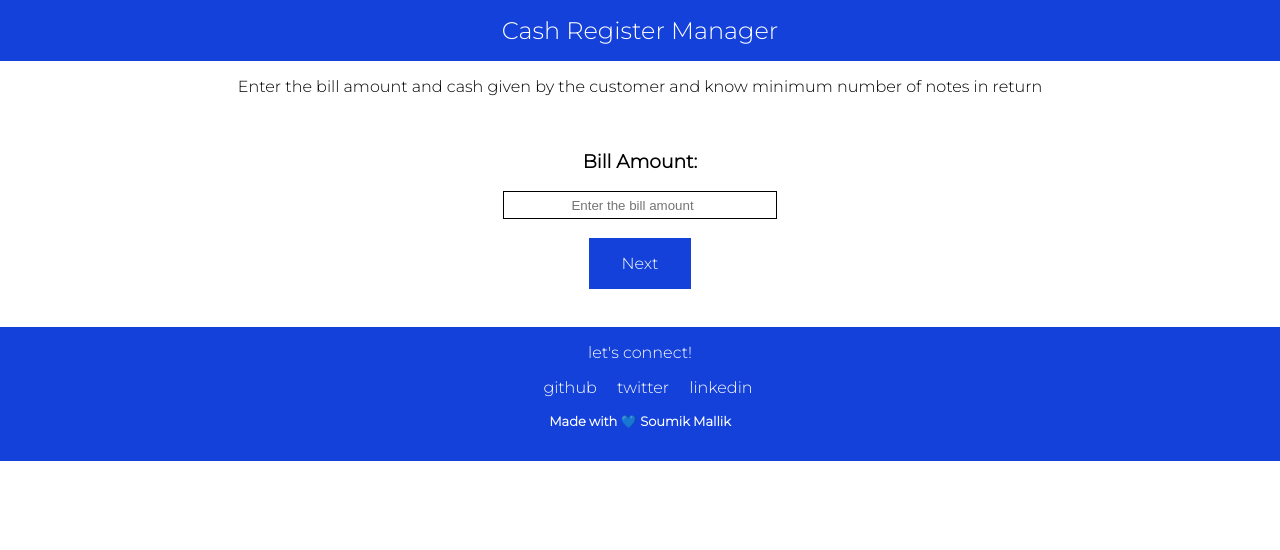
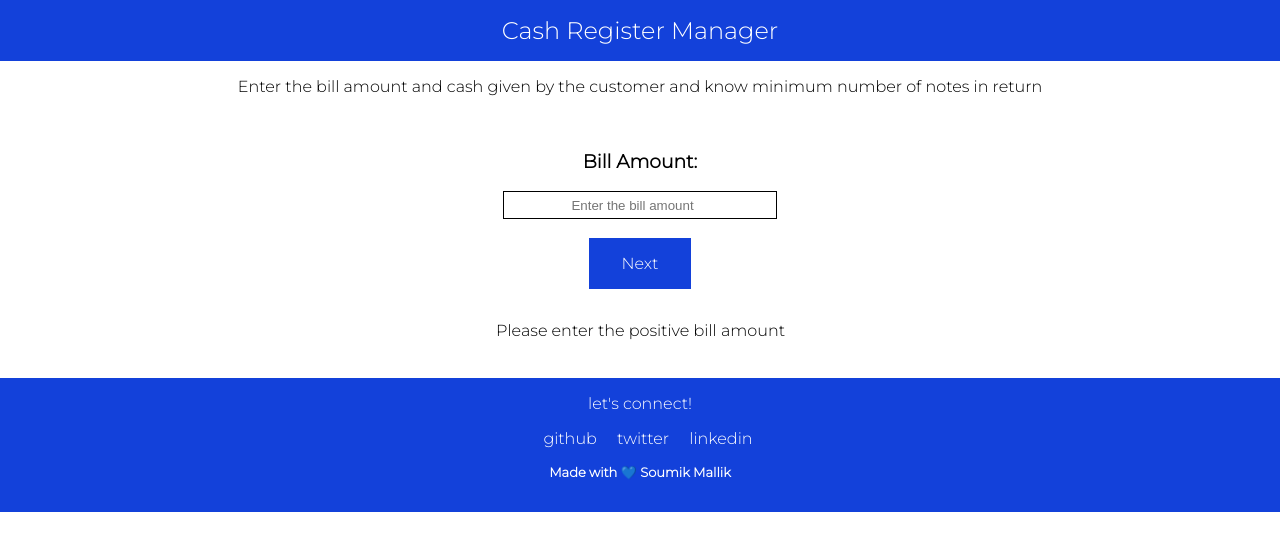
Before and after one commit to smkmallik/Neogcamp-level0-mark10, a plain HTML site: page index.html in a window 1280 px wide. Both pictures are taken after a click on the button "Next". Drawn offline with Linux system fonts and the light colour scheme.

Commit message:
fix:- added the validation message for negative value
Added the validation message for negative value

```diff
--- a/app.js
+++ b/app.js
@@ -14,6 +14,7 @@ var returnChangeDiv = document.querySelector("#return-change-div");
 
 // Errors
 var billAmountError = document.querySelector("#bill-amount-error");
+var billAmountNegativeError = document.querySelector('#bill-amount-negative-error');
 var cashLessThanBillError = document.querySelector("#cash-given-error-1")
 var noReturnChangeError = document.querySelector("#cash-given-error-2");
 var noInputCashGivenError = document.querySelector("#cash-given-error-3");
@@ -36,6 +37,7 @@ function billAmountNextClickHandler() {
     var billAmount = Number(billAmountInput.value);
     if(billAmount < 1) {
         billAmountDiv.style.display = "block";
+        billAmountNegativeError.style.display = 'block'
     } else if(billAmount === 0) {
         billAmountError.style.display = "block";
     }
--- a/index.html
+++ b/index.html
@@ -20,6 +20,7 @@
         <br>
         <button type="button" id="bill-amount-button">Next</button>
         <p id="bill-amount-error" style="text-align: center;">You haven't entered any amount. Enter the bill amount!</p>
+        <p id="bill-amount-negative-error">Please enter the positive bill amount</p>
     </div>
 
     <br>
--- a/styles.css
+++ b/styles.css
@@ -56,6 +56,13 @@ table, th, td{
 
 }
 
+#bill-amount-negative-error {
+    display: none;
+    margin: auto;
+    padding-left: 31rem;
+    padding-top: 2rem;
+}
+
 #cash-given-input {
     display: block;
     margin: auto;
```
